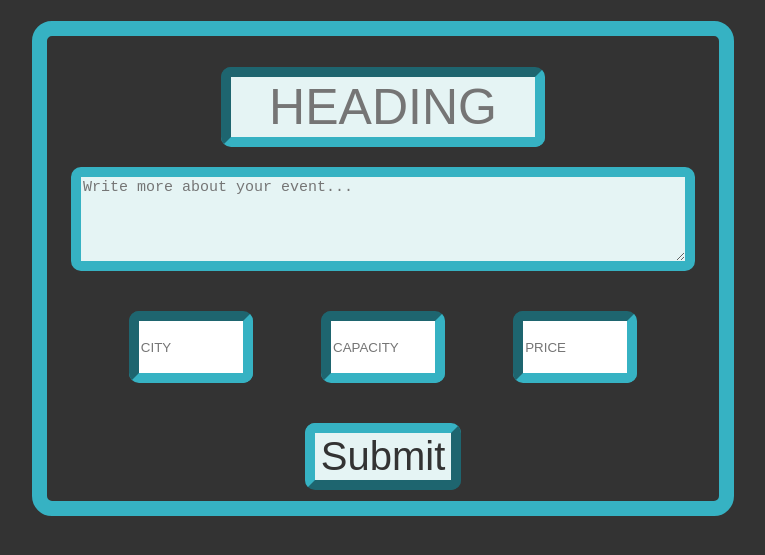
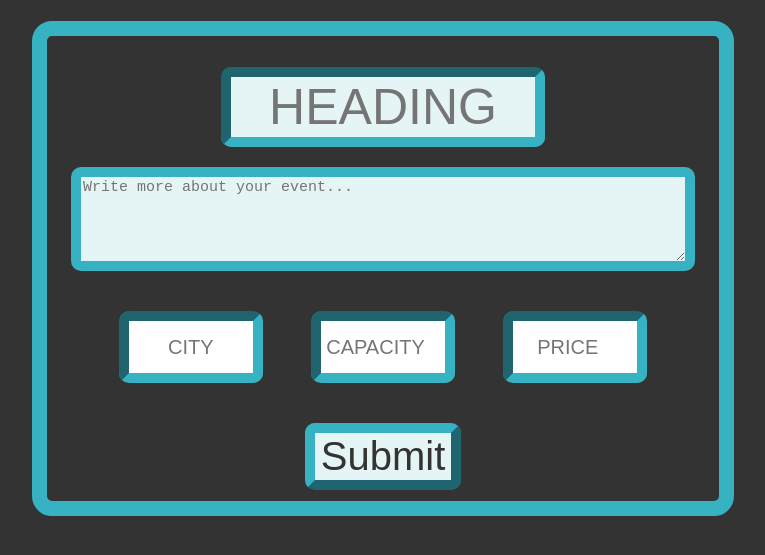
Before and after one commit to Farky8/FitBond, a website: page frontEnd/create.html in a window 1280 px wide. Shown: the part 277-832 px from the top of the page, without its empty margins (257-1022 px from the left). Drawn offline with Linux system fonts and the light colour scheme.

Commit message:
added bigger text to create

```diff
--- a/frontEnd/styles.css
+++ b/frontEnd/styles.css
@@ -83,8 +83,10 @@ textarea[id="about"] {
 
 input[id="capacity"], input[id="price"], input[id="city"] {
     flex-direction: row;
-    margin: 20px 30px;
-    width: 100px;
+    text-align: center;
+    font-size: 20px;
+    margin: 20px 20px;
+    width: 120px;
     height: 50px;
 }
 
```
